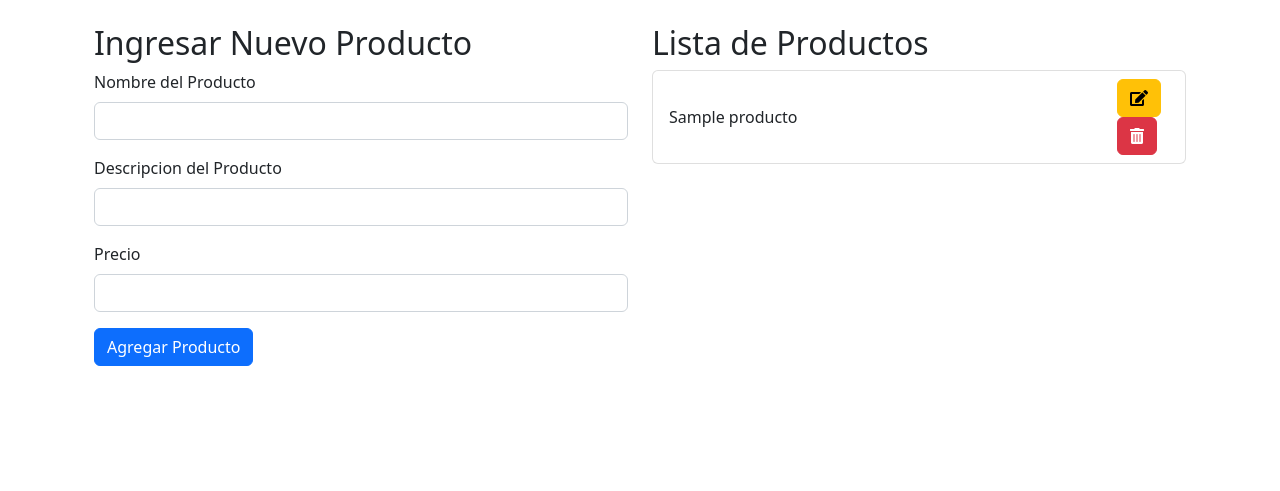
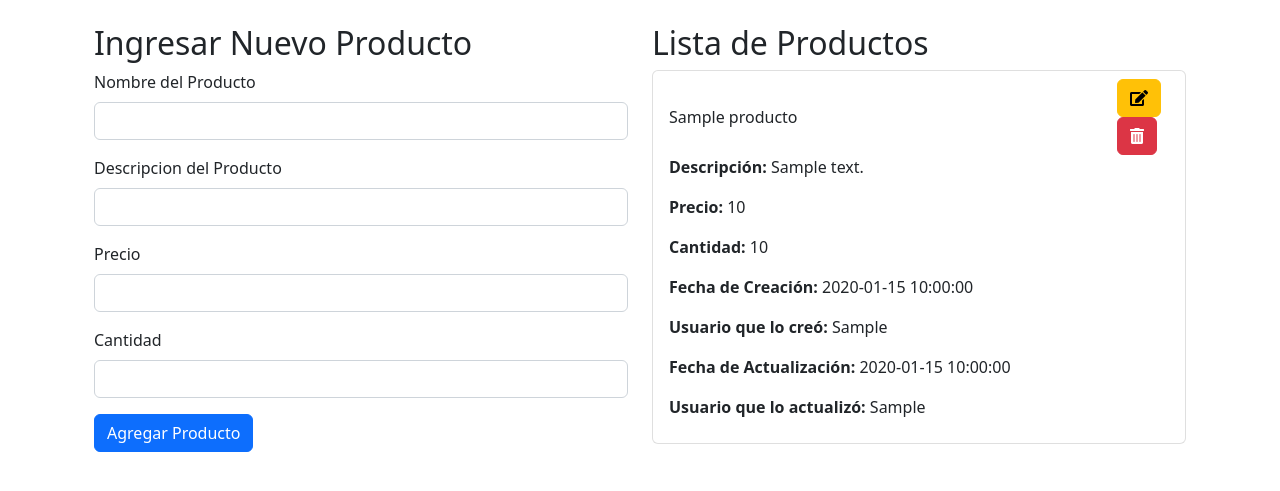
Before and after one commit to agusEmaUade/market, a Flask app: template src/templates/producto/producto.html in a window 1280 px wide. Shown: the part 56-547 px from the top of the page. Run offline with Flask 3, Linux system fonts and the light colour scheme; the template is opened without the code that fills it: most values are stand-ins (such as "Sample title", 1, 10 or a date in 2020).

Commit message:
normalizacion datos producto

```diff
--- a/src/templates/producto/producto.html
+++ b/src/templates/producto/producto.html
@@ -21,6 +21,10 @@
                     <label for="precio" class="form-label">Precio</label>
                     <input type="number" class="form-control" id="precio" name="precio" step="0.01" required>
                 </div>
+                <div class="mb-3">
+                    <label for="cantidad" class="form-label">Cantidad</label>
+                    <input type="number" class="form-control" id="cantidad" name="cantidad" required>
+                </div>
                 <button type="submit" class="btn btn-primary">Agregar Producto</button>
             </form>
         </div>
@@ -39,11 +43,32 @@
                             </form>
                         </div>
                     </div>
+                    <div>
+                        <p><strong>Descripción:</strong> {{ producto.descripcion }}</p>
+                        <p><strong>Precio:</strong> {{ producto.precio }}</p>
+                        <p><strong>Cantidad:</strong> {{ producto.cantidad }}</p>
+                        <p><strong>Fecha de Creación:</strong> {{ producto.fecha_creacion }}</p>
+                        <p><strong>Usuario que lo creó:</strong> {{ producto.usuario_creacion }}</p>
+                        <p><strong>Fecha de Actualización:</strong> {{ producto.fecha_actualizacion }}</p>
+                        <p><strong>Usuario que lo actualizó:</strong> {{ producto.usuario_actualizacion }}</p>
+                    </div>
                     <!-- Formulario de actualización (inicialmente oculto) -->
                     <form id="{{ 'form-actualizar-' ~ producto.id }}" style="display: none;" action="{{ url_for('productoRoute.actualizarProducto', producto_id=producto.id) }}" method="post">
                         <div class="mb-3">
                             <label for="nombre-producto-nuevo" class="form-label">Nuevo Nombre</label>
                             <input type="text" class="form-control" id="nombre-producto-nuevo" name="nombre-producto-nuevo" required>
+                        </div>
+                        <div class="mb-3">
+                            <label for="descripcion-producto-nuevo" class="form-label">Nueva Descripción</label>
+                            <input type="text" class="form-control" id="descripcion-producto-nuevo" name="descripcion-producto-nuevo" required>
+                        </div>
+                        <div class="mb-3">
+                            <label for="precio-producto-nuevo" class="form-label">Nuevo Precio</label>
+                            <input type="number" class="form-control" id="precio-producto-nuevo" name="precio-producto-nuevo" step="0.01" required>
+                        </div>
+                        <div class="mb-3">
+                            <label for="cantidad-producto-nuevo" class="form-label">Nueva Cantidad</label>
+                            <input type="number" class="form-control" id="cantidad-producto-nuevo" name="cantidad-producto-nuevo" required>
                         </div>
                         <button type="submit" class="btn btn-primary"><i class="fas fa-save"></i></button>
                     </form>
```
Also changed, not shown: src/models/producto.py (+25 -5 lines), src/routes/productoRoute.py (+10 -5 lines), src/services/productoService.py (+22 -8 lines), src/templates/producto/catalogo.html (+12 -4 lines).
